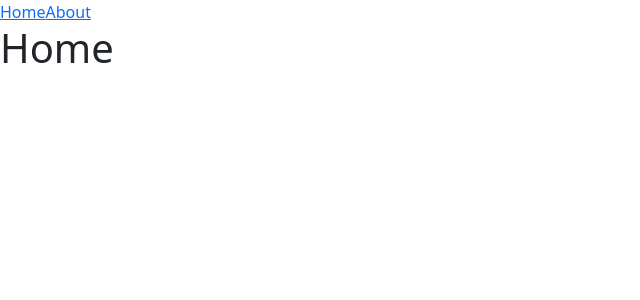
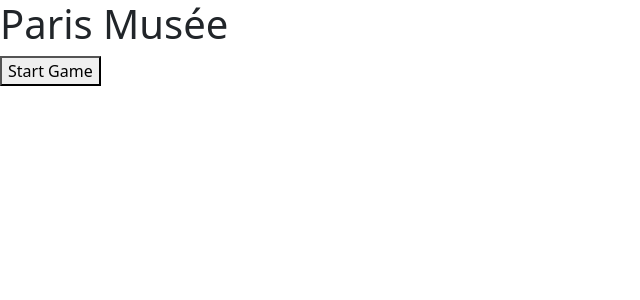
Before and after one commit to jwheatp/cyril-projet-paris-musees, a Vue app in the folder client/: page / in a window 1280 px wide. Before the commit this address had no page. Shown: the top 300 px of the page, without its empty margins (0-640 px from the left). Built offline with nearby package versions, Linux system fonts and the light colour scheme.

Commit message:
update : create GameView

```diff
--- a/client/src/App.vue
+++ b/client/src/App.vue
@@ -3,16 +3,9 @@ import { RouterLink, RouterView } from "vue-router";
 </script>
 
 <template>
-	<header>
-		<div class="wrapper">
-			<nav>
-				<RouterLink to="/">Home</RouterLink>
-				<RouterLink to="/about">About</RouterLink>
-			</nav>
-		</div>
-	</header>
-
-	<RouterView />
+	<main>
+		<RouterView />
+	</main>
 </template>
 
 <style scoped></style>
--- a/client/src/views/AboutView.vue
+++ /dev/null
@@ -1,5 +0,0 @@
-<template>
-	<h1>This is an about page</h1>
-</template>
-
-<style></style>
--- /dev/null
+++ b/client/src/views/GameView.vue
@@ -0,0 +1,9 @@
+<script setup>
+import Quizz from "@/components/Quizz.vue";
+</script>
+
+<template>
+	<Quizz />
+</template>
+
+<style></style>
--- a/client/src/views/HomeView.vue
+++ b/client/src/views/HomeView.vue
@@ -1,5 +1,9 @@
 <script setup></script>
 
 <template>
-	<h1>Home</h1>
+	<h1>Paris Musée</h1>
+
+	<RouterLink to="/game">
+		<button>Start Game</button>
+	</RouterLink>
 </template>
```
